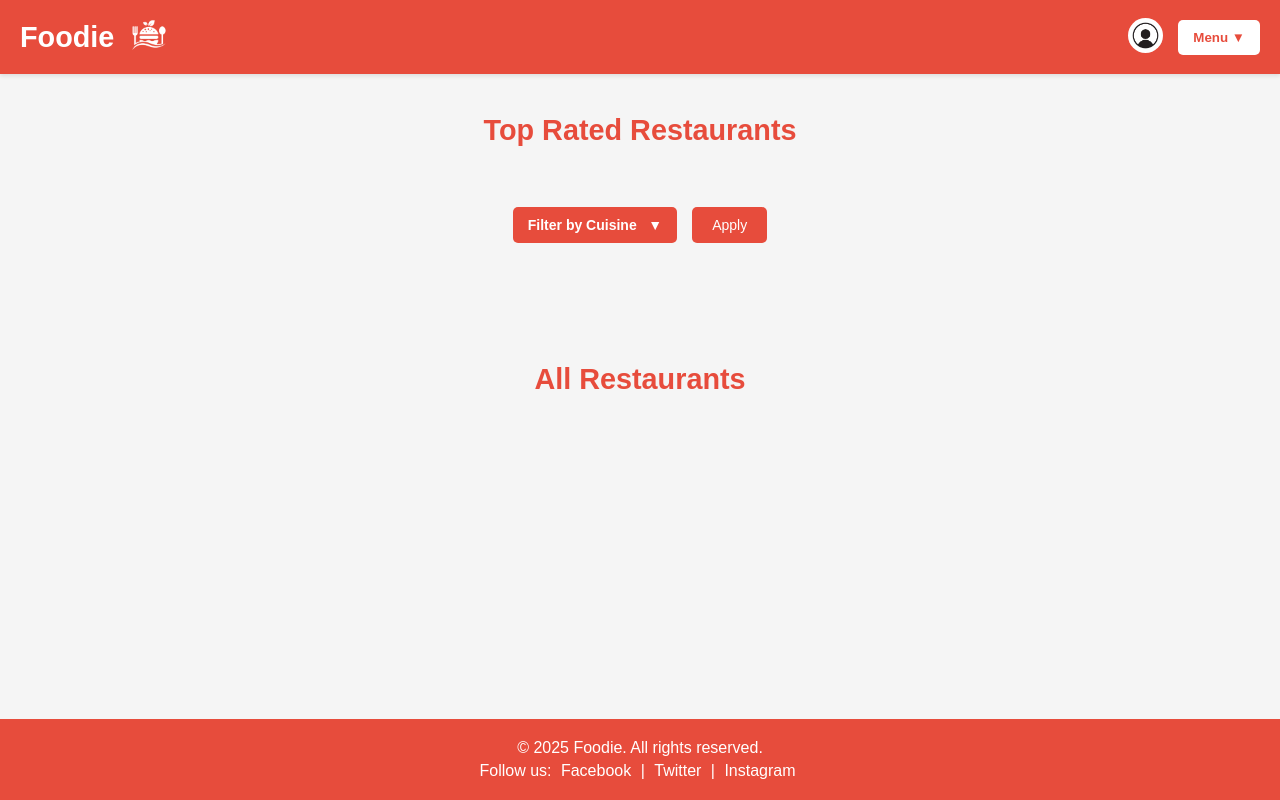
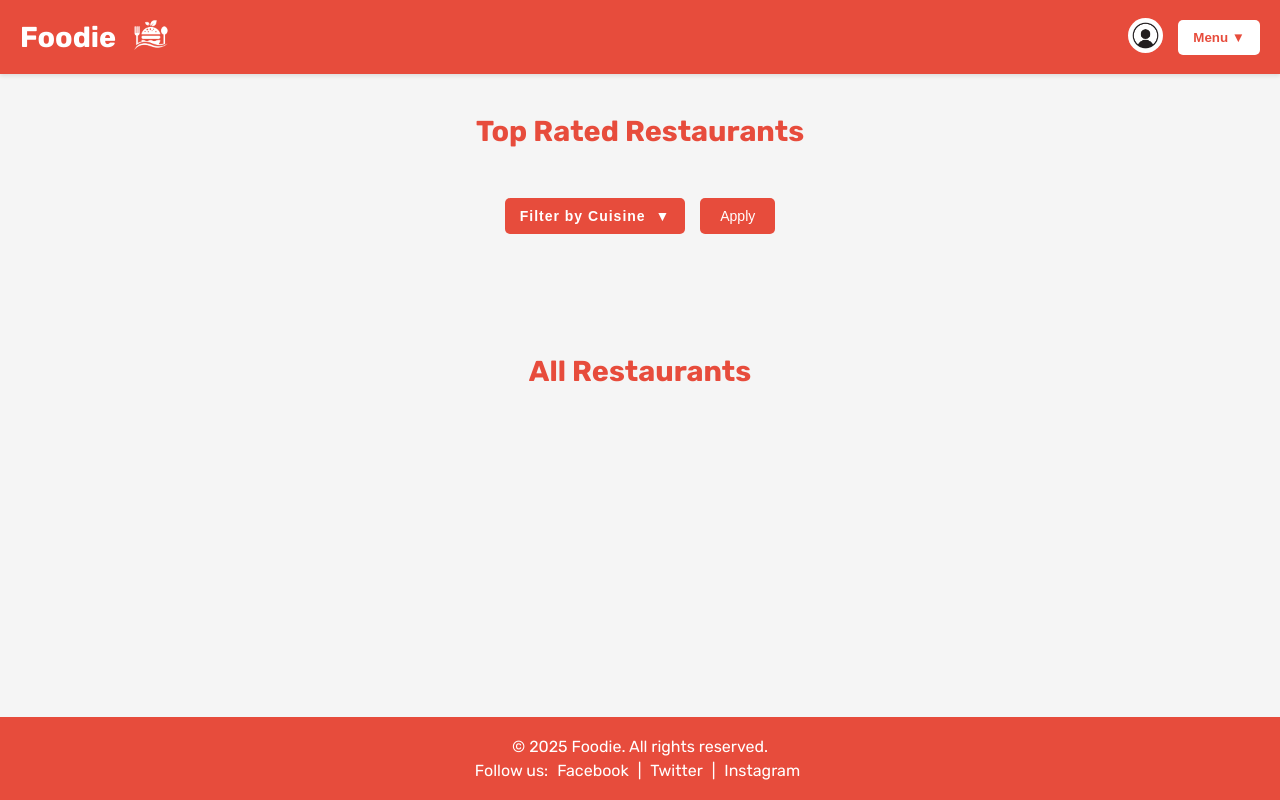
Before and after one commit to JobCorpz/Food-Advisor, a PHP site: page /Food-Advisor/dashboard.php in a window 1280 px wide. Run offline with PHP 8.4, Linux system fonts and the light colour scheme; the visitor is signed in with stand-in values (Sample User, id 1); data that the repository does not hold is empty.

Commit message:
Worked on the stylesheets (fixed sizing, imported fonts)

```diff
--- a/dashboard.php
+++ b/dashboard.php
@@ -113,7 +113,7 @@ function displayStars($rating) {
             <h2>Top Rated Restaurants</h2>
             <form method="get" class="filter-form">
                 <div class="cuisine-filter">
-                    <button type="button" class="filter-toggle">Filter by Cuisine &nbsp; ▼</button>
+                    <button type="button" class="filter-toggle">Filter by Cuisine&nbsp; ▼</button>
                     <div class="filter-options">
                         <?php foreach ($cuisines as $cuisine): ?>
                             <label>
--- a/styles/dashboard.css
+++ b/styles/dashboard.css
@@ -1,3 +1,5 @@
+@import url('https://fonts.googleapis.com/css2?family=Fugaz+One&family=Rubik:ital,wght@0,300..900;1,300..900&display=swap');
+
 * {
     margin: 0;
     padding: 0;
@@ -5,7 +7,7 @@
 }
 
 body {
-    font-family: Arial, sans-serif;
+    font-family: "Rubik", sans-serif;
     background-color: #f5f5f5;
     min-height: 100vh;
     display: flex;
@@ -106,6 +108,7 @@ header {
     display: flex;
     justify-content: center;
     align-items: center;
+    margin-bottom: 20px;
 }
 
 main {
@@ -122,7 +125,7 @@ main h2 {
     color: #e74c3c;
     font-size: 1.8em;
     margin-top: 20px;
-    margin-bottom: 20px;
+    margin-bottom: 10px;
     text-align: center;
 }
 
@@ -140,7 +143,8 @@ main h2 {
 }
 
 .filter-toggle {
-    font-weight: bold;
+    font-weight: 600;
+    letter-spacing: 1px;
     padding: 10px 15px;
     border: none;
     border-radius: 5px;
@@ -212,7 +216,7 @@ main h2 {
 }
 
 .restaurant-card:hover {
-    transform: scale(1.05);
+    transform: scale(1.025);
 }
 
 .restaurant-photo {
--- a/styles/login.css
+++ b/styles/login.css
@@ -1,3 +1,5 @@
+@import url('https://fonts.googleapis.com/css2?family=Fugaz+One&family=Rubik:ital,wght@0,300..900;1,300..900&display=swap');
+
 * {
     margin: 0;
     padding: 0;
@@ -5,7 +7,7 @@
 }
 
 body {
-    font-family: Arial, sans-serif;
+    font-family: "Rubik", sans-serif;
     background-color: #f5f5f5;
     display: flex;
     justify-content: center;
--- a/styles/preference.css
+++ b/styles/preference.css
@@ -1,3 +1,5 @@
+@import url('https://fonts.googleapis.com/css2?family=Fugaz+One&family=Rubik:ital,wght@0,300..900;1,300..900&display=swap');
+
 * {
     margin: 0;
     padding: 0;
@@ -5,7 +7,7 @@
 }
 
 body {
-    font-family: Arial, sans-serif;
+    font-family: "Rubik", sans-serif;
     background-color: #f5f5f5;
     min-height: 100vh;
     display: flex;
--- a/styles/restaurant.css
+++ b/styles/restaurant.css
@@ -1,3 +1,5 @@
+@import url('https://fonts.googleapis.com/css2?family=Fugaz+One&family=Rubik:ital,wght@0,300..900;1,300..900&display=swap');
+
 * {
     margin: 0;
     padding: 0;
@@ -5,7 +7,7 @@
 }
 
 body {
-    font-family: Arial, sans-serif;
+    font-family: "Rubik", sans-serif;
     background-color: #f5f5f5;
     min-height: 100vh;
     display: flex;
--- a/styles/styles.css
+++ b/styles/styles.css
@@ -1,3 +1,4 @@
+@import url('https://fonts.googleapis.com/css2?family=Fugaz+One&family=Rubik:ital,wght@0,300..900;1,300..900&display=swap');
 /* Reset default margins and padding */
 * {
     margin: 0;
@@ -6,7 +7,7 @@
 }
 
 body {
-    font-family: Arial, sans-serif;
+    font-family: "Rubik", sans-serif;
     background-color: #f5f5f5;
     min-height: 100vh;
 }
```
